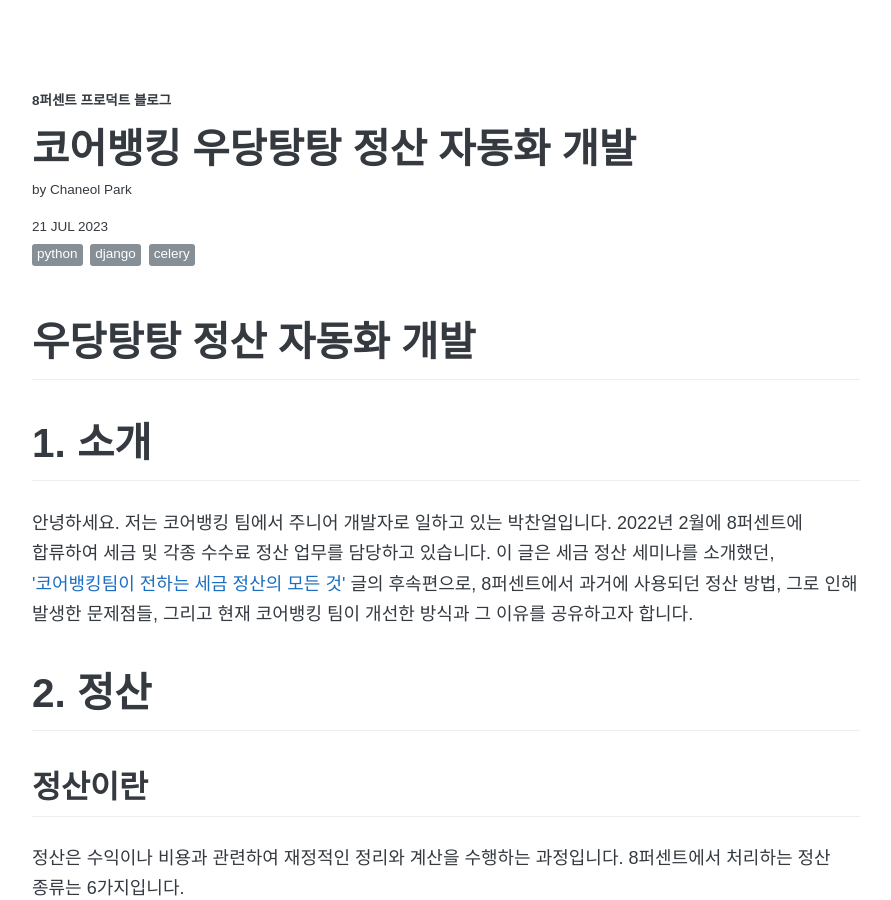
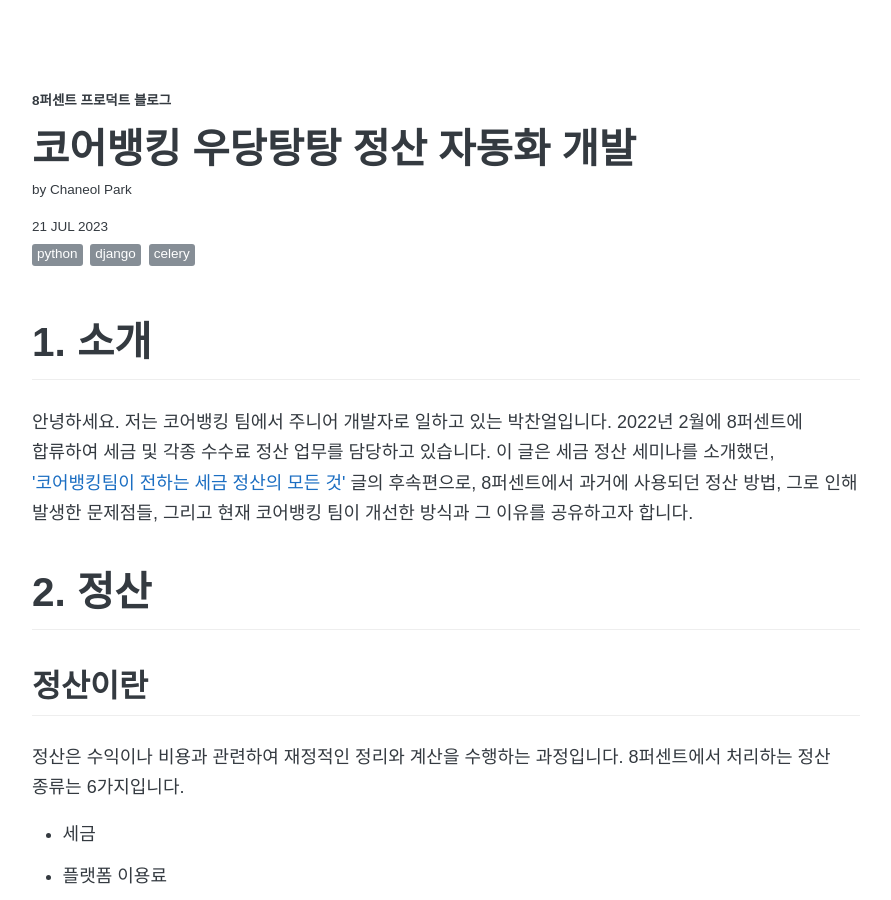
Before and after one commit to 8percent/8percent.github.io, a Jekyll site: the page built from _posts/2023-07-18-우당탕탕 정산 자동화 개발.md, in a window 1280 px wide and 900 px high. Shown: the whole window, without its empty margins (194-1085 px from the left). Built offline with Jekyll 4.4.1, drawn with Linux system fonts in a browser that asks for light colours; some web fonts are replaced.

Commit message:
Update 2023-07-18-우당탕탕 정산 자동화 개발.md

```diff
--- a/_posts/2023-07-18-우당탕탕 정산 자동화 개발.md
+++ b/_posts/2023-07-18-우당탕탕 정산 자동화 개발.md
@@ -7,8 +7,6 @@
 comments: true
 description: 정산 자동화 개발
 ---
-# 우당탕탕 정산 자동화 개발
-
 # 1. 소개
 
 안녕하세요.
```
